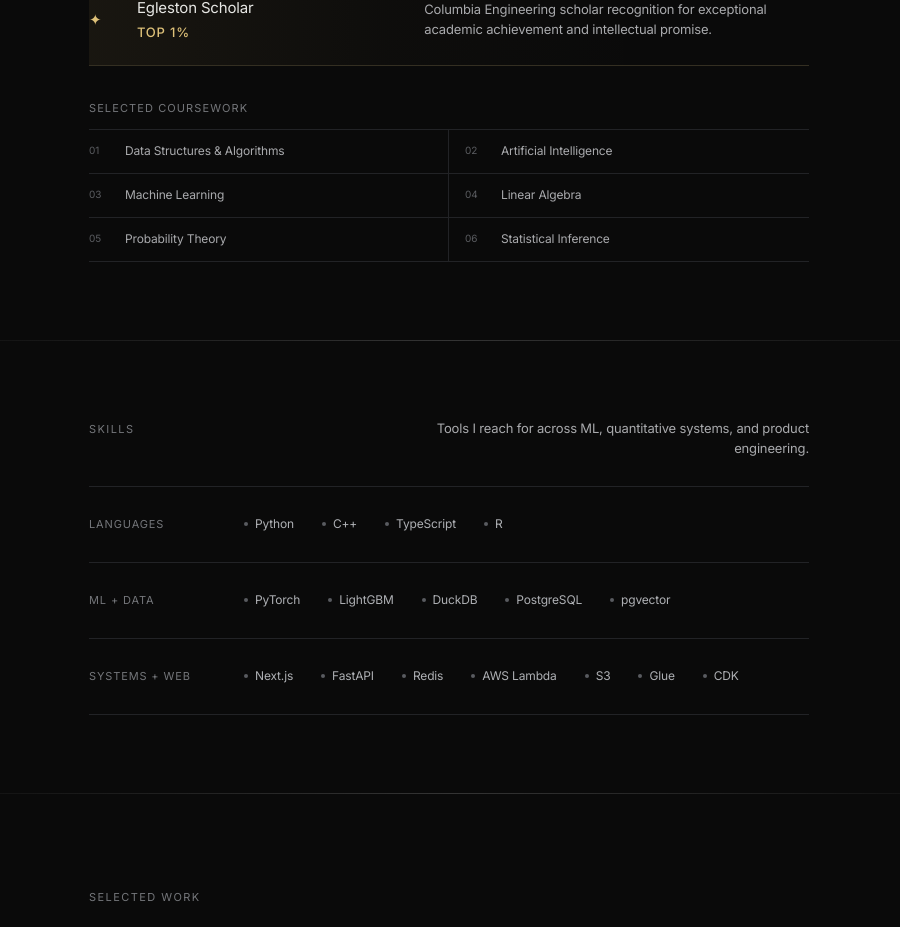
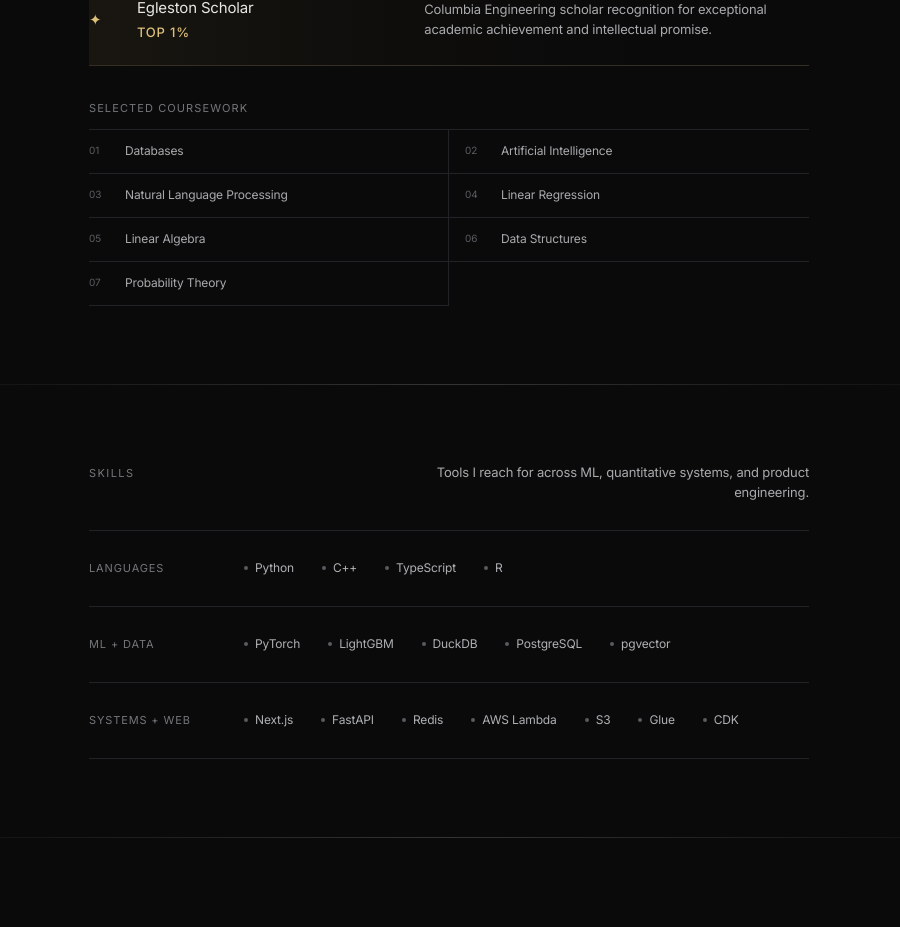
Before and after one commit to kenchengkc/personal-website, a Next.js app: page / in a window 1280 px wide. Shown: the part 1680-2607 px from the top of the page, without its empty margins (191-1091 px from the left). Built offline with nearby package versions, Linux system fonts and the light colour scheme.

Commit message:
Use stronger selected coursework

```diff
--- a/components/sections/Columbia.tsx
+++ b/components/sections/Columbia.tsx
@@ -1,11 +1,12 @@
 export function Columbia() {
   const coursework = [
-    "Data Structures & Algorithms",
+    "Databases",
     "Artificial Intelligence",
-    "Machine Learning",
+    "Natural Language Processing",
+    "Linear Regression",
     "Linear Algebra",
+    "Data Structures",
     "Probability Theory",
-    "Statistical Inference",
   ];
 
   return (
```
